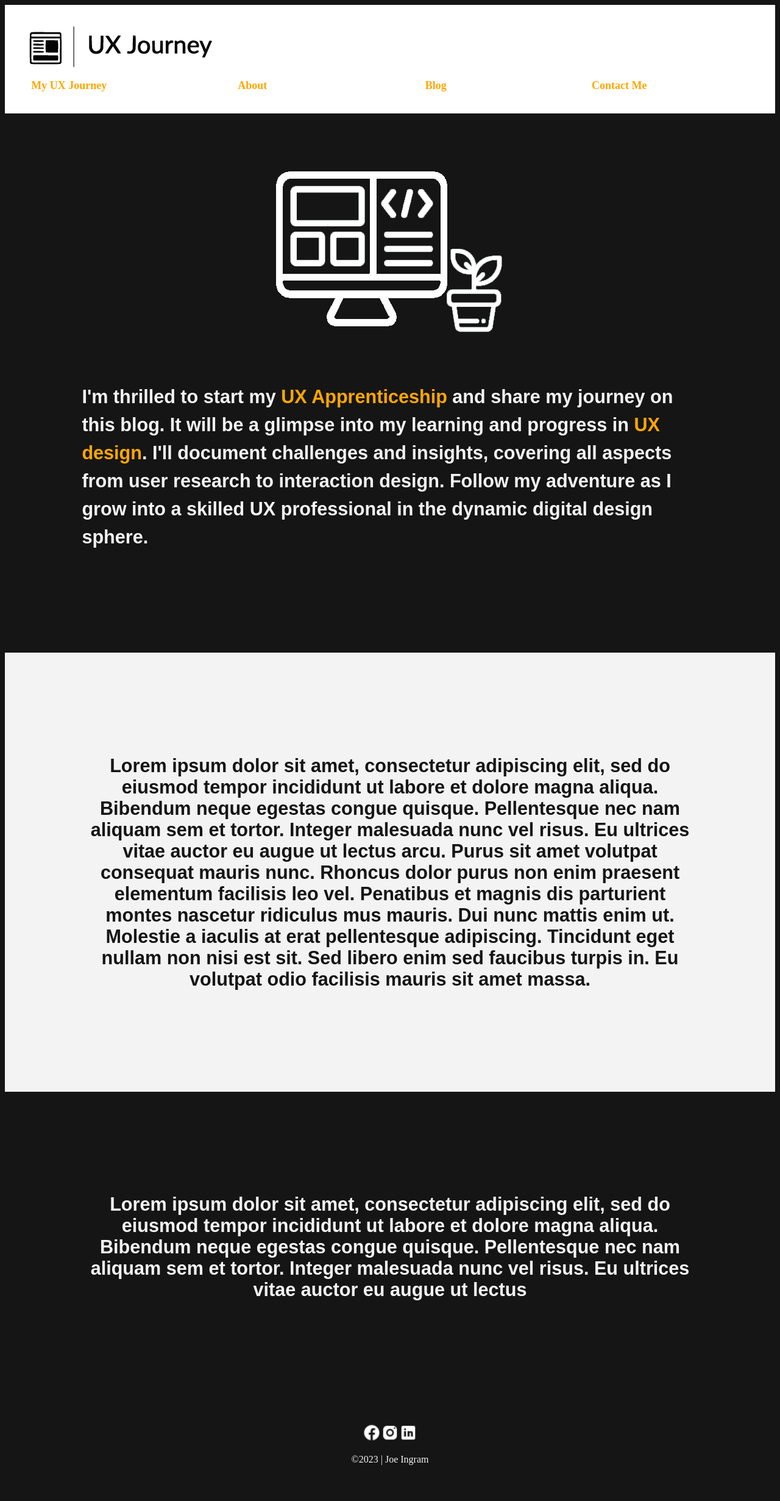
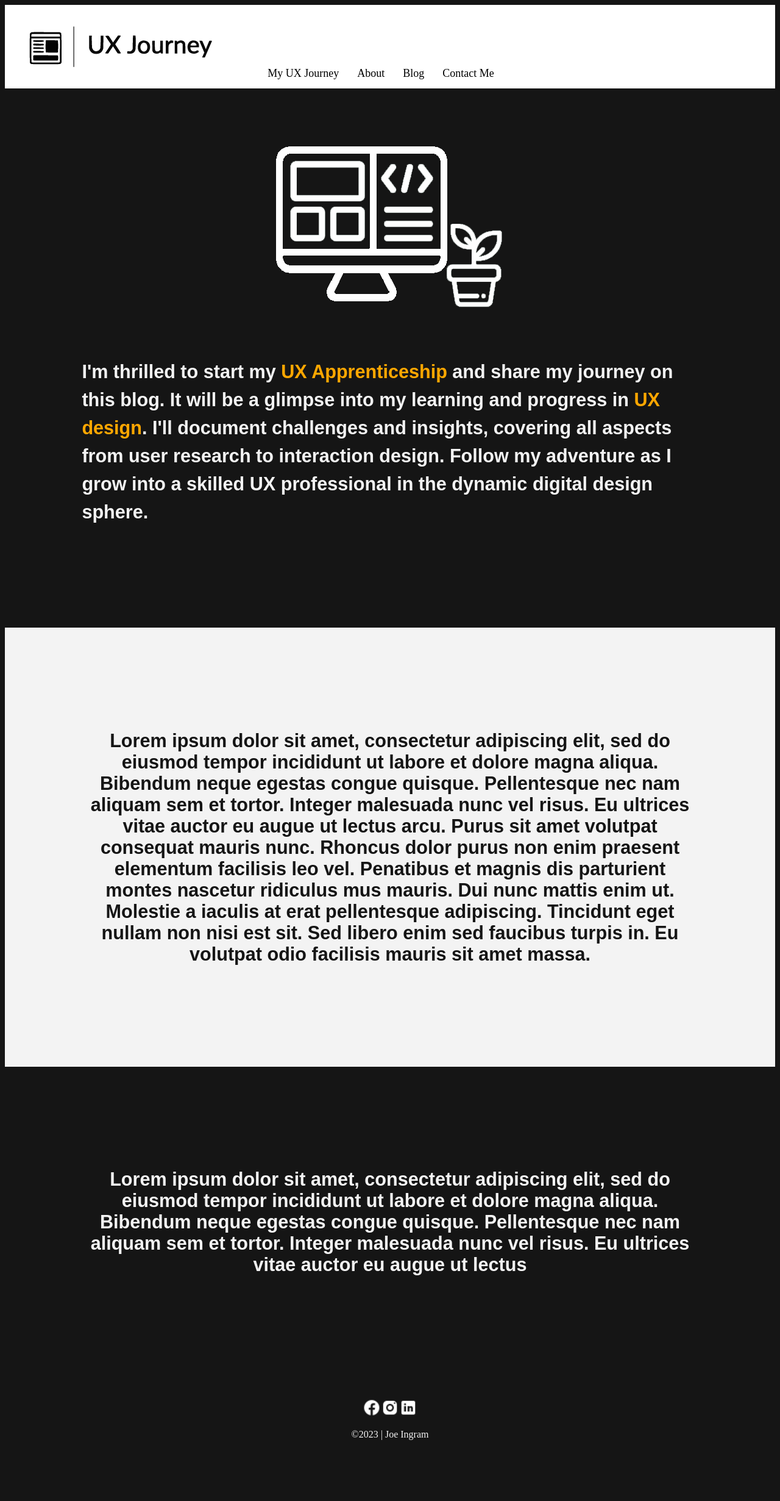
Before and after one commit to myuxjourney/myuxjourney.github.io, a Jekyll site: the page built from index.html, in a window 1280 px wide. Shown: the whole page at 61% size. Built offline with Jekyll 4.4.1, drawn with Linux system fonts in a browser that asks for light colours; nearby versions of some CDN libraries; after the commit the page ends 2420 px from its top, so only the background shows below that.

Commit message:
navigation menu fix

```diff
--- a/_sass/_base.scss
+++ b/_sass/_base.scss
@@ -48,28 +48,47 @@ section {
 }
 
 .navigation {
-  display: grid;
-  max-width: 100vw;
-  grid-template-columns: 1fr 1fr 1fr 1fr;
-  text-align: center;
-  align-content: center;
-  padding: 20px;
+  display: flex;
+  font-family: "Raleway" sans-serif;
+  font-weight: 500;
+  font-size: large;
+  justify-content: center;
 }
 
 .nav-anchor {
-  width: 50%;
+  border-bottom: 2px solid transparent;
+  color: #000;
+  margin-right: 30px;
   padding-bottom: 2px;
-  border-bottom: 3px solid transparent;
-  font-size: large;
-  font-family: "Raleway";
-  font-weight: 600;
+  text-decoration: none;
   transition: border-color 0.3s ease;
 }
 
-// nav anchor - underline that shows while hovering nav bar
 .nav-anchor:hover {
   border-color: rgb(21, 21, 21);
 }
+
+// .navigation {
+//   display: grid;
+//   max-width: 100vw;
+//   grid-template-columns: 1fr 1fr 1fr 1fr;
+//   text-align: center;
+//   align-content: center;
+//   padding: 20px;
+// }
+
+// .nav-anchor {
+// width: 50%;
+// padding-bottom: 2px;
+// border-bottom: 3px solid transparent;
+// font-size: large;
+// font-family: "Raleway";
+// font-weight: 600;
+// transition: border-color 0.3s ease;
+
+// nav anchor - underline that shows while hovering nav bar
+//
+// }
 
 // image hover on homepage
 .hoverme:hover {
```
